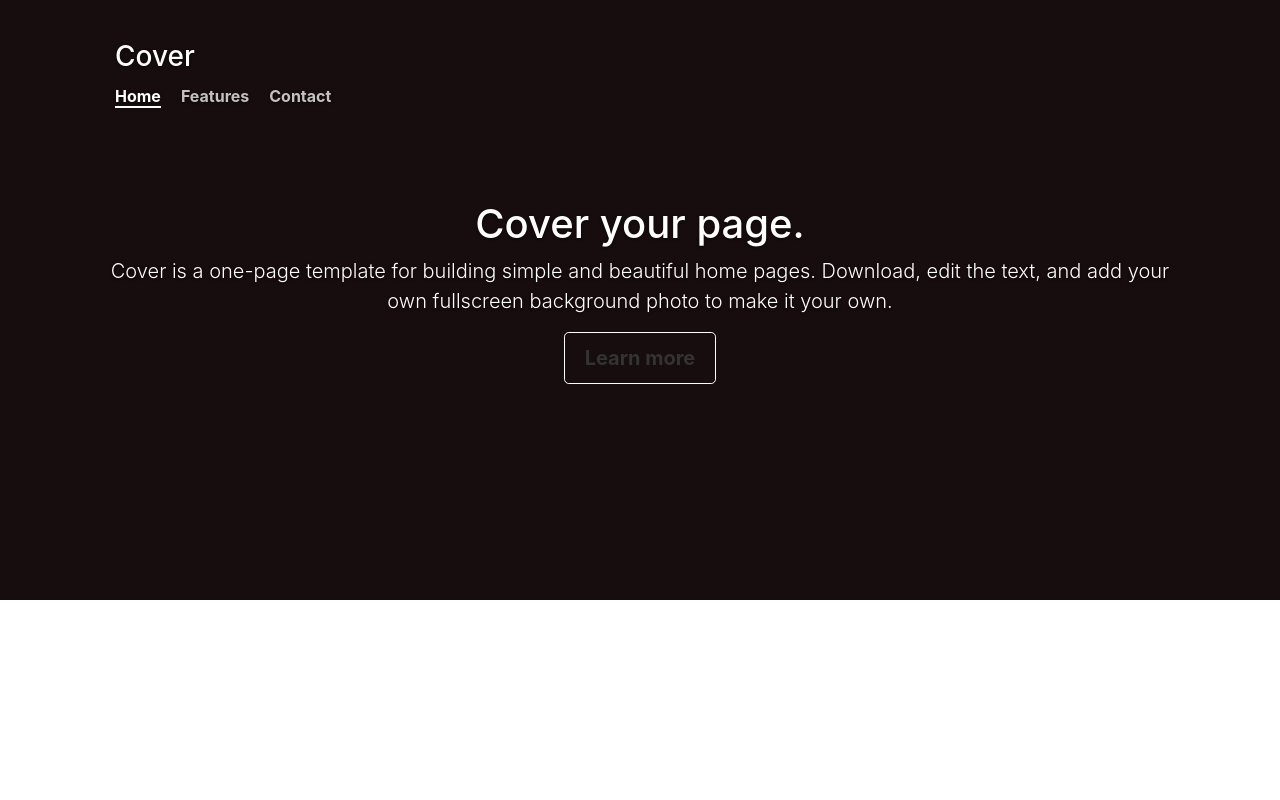
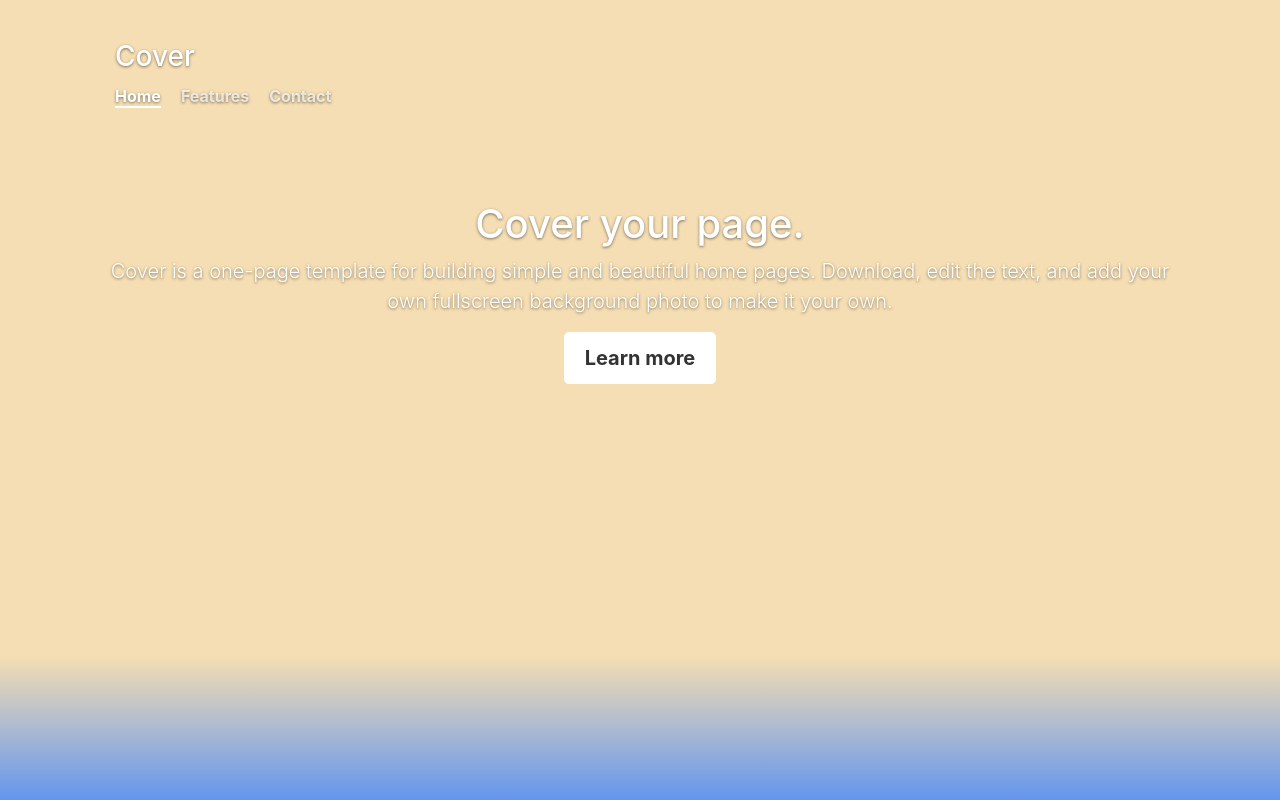
Before and after one commit to SphixTV/HandyAppV1, a PHP site: page / in a window 1280 px wide. Run offline with PHP 8.4, Linux system fonts and the light colour scheme.

Commit message:
Update style.css

```diff
--- a/style.css
+++ b/style.css
@@ -15,7 +15,7 @@ a:hover {
 .btn-default:focus {
   color: #333;
   text-shadow: none; /* Prevent inheritence from `body` */
-  background-color: transparent;
+  background-color: #fff;
   border: 1px solid #fff;
 }
 
@@ -27,7 +27,7 @@ a:hover {
 html,
 body {
   height: 100%;
-  background-color: linear-gradient(90deg, cornflowerblue 0%, wheat 18%);
+  background-image:linear-gradient(to top, cornflowerblue 0%, wheat 18%);
 }
 body {
   color: #fff;
@@ -40,7 +40,7 @@ body {
   display: table;
   width: 100%;
   height: 600px;
-  background-color: #170c0e;
+  background-color: transparent;
   /*height: 100%; */
   /*min-height: 100%;*/
 }
```
